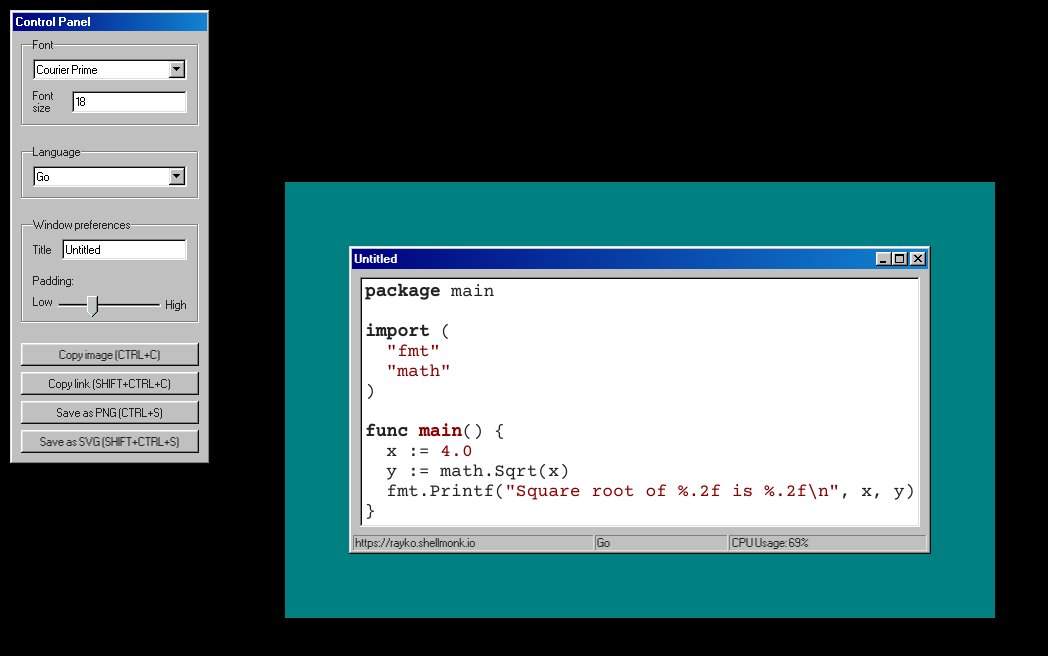
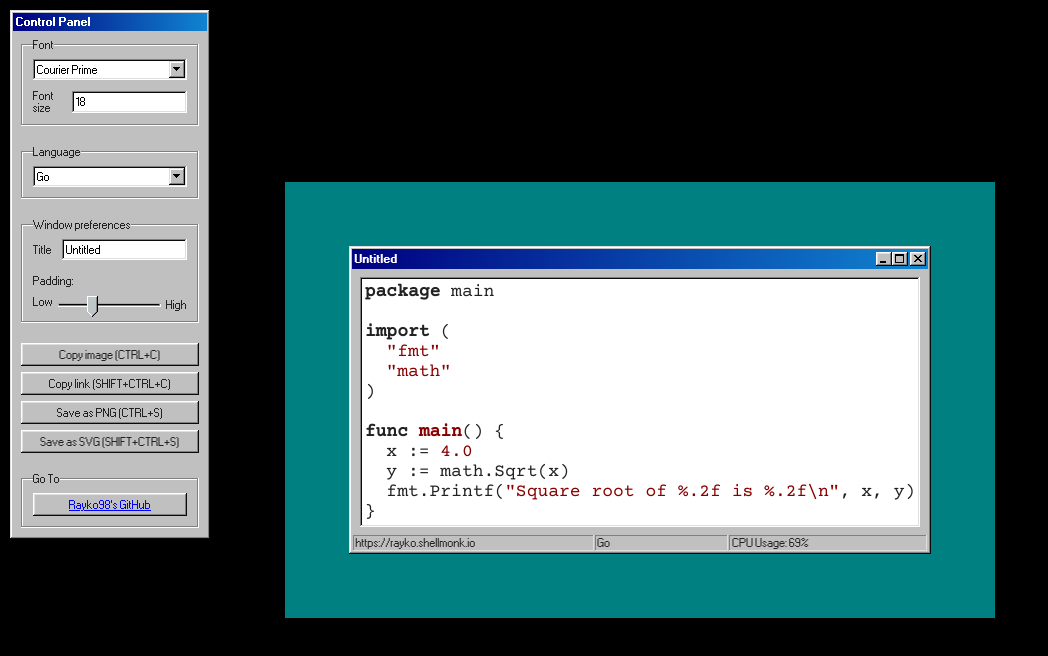
Before and after one commit to shellmonk/rayko98, a React (Vite) app: page / in a window 1280 px wide. Shown: the top 656 px of the page, without its empty margins (0-1048 px from the left). Built offline with nearby package versions, Linux system fonts and the light colour scheme.

Commit message:
Added missing GitHub link to control panel

```diff
--- a/src/components/ControlPanel.jsx
+++ b/src/components/ControlPanel.jsx
@@ -28,6 +28,14 @@ export default function ControlPanel({ targetRef }) {
         </fieldset>
 
         <ExportOptions targetRef={targetRef} />
+        <fieldset>
+          <legend>Go To</legend>
+          <button style={{ width: "100%" }}>
+            <a target="_blank" href="https://github.com/shellmonk/rayko98">
+              Rayko98's GitHub
+            </a>
+          </button>
+        </fieldset>
       </div>
     </div>
   );
```
